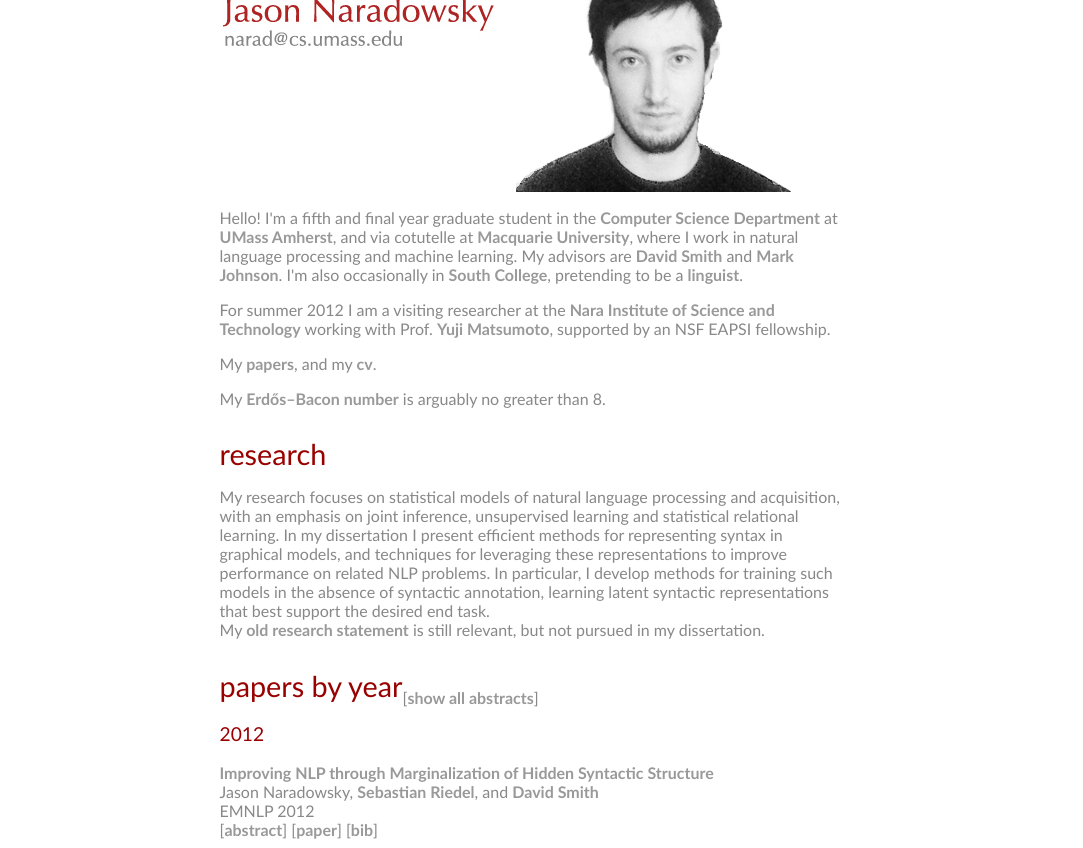
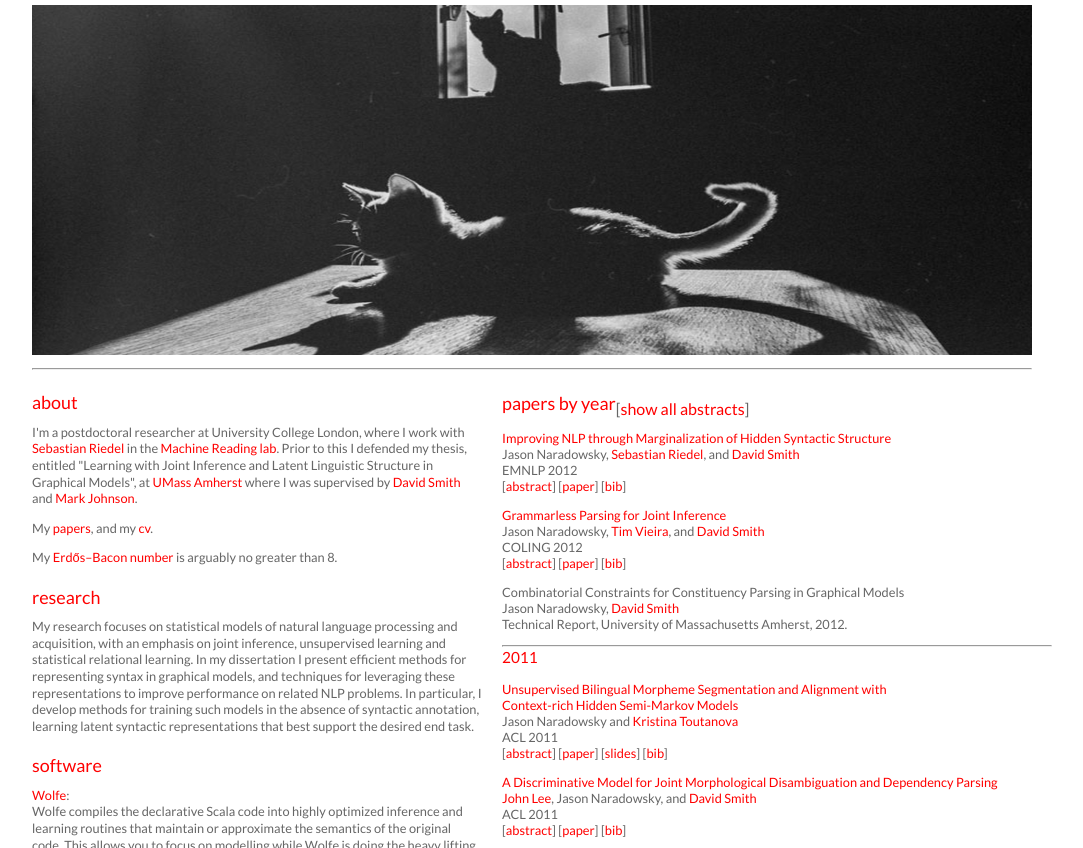
Before and after one commit to narad/narad.github.io, a plain HTML site: page index.html in a window 1280 px wide. Shown: the part 83-931 px from the top of the page, without its empty margins (108-1191 px from the left). Drawn offline with Linux system fonts and the light colour scheme.

Commit message:
updated style

```diff
--- a/index.html
+++ b/index.html
@@ -3,6 +3,8 @@
 
 <html xmlns="http://www.w3.org/1999/xhtml">
 <head>
+
+<link href='http://fonts.googleapis.com/css?family=Lato:100,200,300,400,700' rel='stylesheet' type='text/css'>
 
 <title>Jason Naradowsky</title>
 <meta http-equiv="Content-Type" content="text/html; charset=UTF-8" />
@@ -53,20 +55,18 @@ function switchAll(obj, num) {
 Professional | <a href="personal.html"><u>Personal</u></a>
 </div>
 -->
-<img src="_images/banner.jpeg" />
+<div id ="bigtitle">Jason <font color="black">Naradowsky</font></div>
+<hr />
+<p align="center"><img src="_images/cats.png" width="1000" height="350" alt="404" />
+<hr />
 
+<div id="wrapLeft">
 
-<p>Hello! I'm a fifth and final year graduate student in the
-<a href="http://www.cs.umass.edu/">Computer Science Department</a> at
-<a href="http://www.umass.edu/">UMass Amherst</a>, and via cotutelle at <a href="http://www.mq.edu.au">Macquarie University</a>, where I work in
-natural language processing and machine learning.  My advisors are
-<a href="http://www.cs.umass.edu/~dasmith/">David Smith</a> and
-<a href="http://web.science.mq.edu.au/~mjohnson/">Mark Johnson</a>.
-I'm also occasionally in <a href="https://umasstransit.org/st-wiki-direct/images/thumb/1/17/Academic-SouthCollege-Main.jpg/530px-Academic-SouthCollege-Main.jpg">South College</a>, pretending to be a
-<a href="http://www.umass.edu/linguist/">linguist</a>.</p>
+<h1><a name="about" class="nav-target">about</a></h1>
 
-<p>For summer 2012 I am a visiting researcher at the <a href="http://www.naist.jp/index_j.html">Nara Institute of Science and Technology</a> working with Prof. <a href="http://cl.naist.jp/staff/matsu/home-e.html">Yuji Matsumoto</a>, supported by an NSF EAPSI fellowship.</p>
-
+<p>I'm a postdoctoral researcher at University College London, where I work with <a href="http://www.riedelcastro.org/">Sebastian Riedel</a> in the <a href="http://mr.cs.ucl.ac.uk/">Machine Reading lab</a>. Prior to this I defended my thesis, entitled &quot;Learning with Joint Inference and Latent Linguistic Structure in Graphical Models&quot;, at
+  <a href="http://www.umass.edu/">UMass Amherst</a> where I was supervised by <a href="http://www.ccs.neu.edu/home/dasmith/">David Smith</a> and
+  <a href="http://web.science.mq.edu.au/~mjohnson/">Mark Johnson</a>.</p>
 <p>My <a href="index.html#papers">papers</a>, and my <a href="_cv/narad_cv.pdf">cv</a>.</p>
 
 <p>My <a href="http://en.wikipedia.org/wiki/Erd%C5%91s%E2%80%93Bacon_number">Erdős–Bacon number</a> is arguably no greater than 8.</p>
@@ -74,14 +74,24 @@ I'm also occasionally in <a href="https://umasstransit.org/st-wiki-direct/images
 <h1><a name="introduction" class="nav-target">research</a></h1>
 
 <p>My research focuses on statistical models of natural language processing and acquisition, with an emphasis on joint inference, unsupervised learning and statistical relational learning.  In my dissertation I present efficient methods for representing syntax in graphical models, and techniques for leveraging these representations to improve performance on related NLP problems.  In particular, I develop methods for training such models in the absence of syntactic annotation, learning latent syntactic representations that best support the desired end task. </br>
-
-My <a href="old_statement.html">old research statement</a> is still relevant, but not pursued in my dissertation.
 </p>
 
+<h1><a name="software" class="nav-target">software</a></h1>
+
+<p><a href="http://www.wolfe.ml/">Wolfe</a>:<br />
+Wolfe compiles the declarative Scala code into highly optimized inference and learning routines that maintain or approximate the semantics of the original code. This allows you to focus on modelling while Wolfe is doing the heavy lifting.
+
+There is a limit to automatic optimization. Wolfe therefore provides hooks to inject procedural background knowledge such as optimization subroutines for specific types of sub-functions.</p>
+
+<p><a href="http://www.nltk.org/">Natural Language Toolkit (NLTK)</a>:<br />
+The <a href="http://www.nltk.org/">Natural Language Toolkit</a> is a collection of open source Python modules that can be used freely for research or pedagogical purposes.  There's also <a href="http://www.amazon.com/Natural-Language-Processing-Python-Steven/dp/0596516495">a book</a> out now documenting how to use the NTLK - it doubles as an introductory computational linguistics coursebook.
+For the summer of 2008 I worked on the NLTK while sponsored under the <a href="http://code.google.com/soc/">Google Summer of Code</a> program, during which time I implemented a suite of dependency parsers under the supervision of <a href="http://riedelcastro.github.com/">Sebastian Riedel</a> and <a href="http://www.jasonbaldridge.com/">Jason Baldridge</a>.</p>
+
+</div>
+
+<div id="wrapRight">
 
 <h1><a name="papers" class="nav-target">papers by year</a><sub style="font-size: 16px;">[<a onclick="switchAll(this, 7);">show all abstracts</a>]</sub></h1>
-
-<h2><a name="2012" class="nav-target">2012</a></h2>
 
 <p><a href="_papers/relmarg_emnlp2012.pdf">Improving NLP through Marginalization of Hidden Syntactic Structure</a><br />
 	Jason Naradowsky,
@@ -133,7 +143,8 @@ We propose an alternative and novel method in which constituency parse constrain
     <br />
 </p>
 
-<h2><a name="2011" class="nav-target">2011</a></h2>
+<hr />
+<h2><a name="2011" class="nav-target">2011</a> </h2>
 
 <p><a href="_papers/P11-1090.pdf">Unsupervised Bilingual Morpheme Segmentation and Alignment with <br /> Context-rich Hidden Semi-Markov Models</a><br />
 	Jason Naradowsky and
@@ -203,7 +214,7 @@ Log-linear models provide a convenient method for coupling existing machine lear
 </div>
 
 
-
+<hr />
 <h2><a name="2010" class="nav-target">2010</a></h2>
 
 
@@ -219,6 +230,8 @@ Log-linear models provide a convenient method for coupling existing machine lear
 
 <!-- "Learning hidden metrical structure with a log-linear model of grammar." Workshop on Computational Modelling of Sound Pattern Acquisition. Edmonton, Alberta, Canada: University of Alberta. 2010.
  -->
+
+<hr />
 <h2><a name="2009" class="nav-target">2009</a></h2>
 
 <p>
@@ -277,17 +290,7 @@ Unsupervised learning of morphology is an important task for human learners and
     <br />
     </p>
 
-
-
-
-
-
-
-<h1><a name="software" class="nav-target">software</a></h1>
-
-<p><a href="http://www.nltk.org/">Natural Language Toolkit (NLTK)</a>:<br />
-The <a href="http://www.nltk.org/">Natural Language Toolkit</a> is a collection of open source Python modules that can be used freely for research or pedagogical purposes.  There's also <a href="http://www.amazon.com/Natural-Language-Processing-Python-Steven/dp/0596516495">a book</a> out now documenting how to use the NTLK - it doubles as an introductory computational linguistics coursebook.
-For the summer of 2008 I worked on the NLTK while sponsored under the <a href="http://code.google.com/soc/">Google Summer of Code</a> program, during which time I implemented a suite of dependency parsers under the supervision of <a href="http://riedelcastro.github.com/">Sebastian Riedel</a> and <a href="http://www.jasonbaldridge.com/">Jason Baldridge</a>.</p>
+</div>
 
 <div class="footer">
 6-03-2012
--- a/style.css
+++ b/style.css
@@ -1,17 +1,36 @@
 body {
 	background-color: white;
-	font-family: 'Optima', Verdana, 'Bitstream Vera Sans', sans-serif;
-	color:#888;
- 	padding: 2em 0em 4em 0;
-	font-weight: normal;
+	font-family: 'Lato', sans-serif;
+	color: #666;
+ 	padding: 0.0em 0em 4em 0;
+	font-weight: 400;
 }
 
+#bigtitle {
+	font-size: 3.0em;
+	font-weight: 300;
+}
 
 #wrap {
-     width: 625px;
+	background-color: white;
+     width: 1000px;
      margin: auto;
-     background-color: white;
-	 border: .2em  #555;
+	 padding: 1em;
+	 font-size: 0.8em;
+}
+
+#wrapLeft {
+	margin-top: -0.3em;
+	 font-size: 1.0em;
+     width: 450px;
+	 float: left;
+	 line-height: 130%;
+}
+
+#wrapRight {
+	 font-size: 1.0em;
+     width: 550px;
+	 margin-left: 470px;
 }
 
 
@@ -65,8 +84,7 @@ blockquote:after {
 }
 
 a {
-font-weight: bold;
-color:#999;
+color: #F00;
 text-decoration: none;
 }
 
@@ -77,7 +95,6 @@ color: #aaa;
 
 a.nav-target {
 font-weight: normal;
-color:#900;
 }
 
 a.title {
@@ -92,7 +109,7 @@ color:#900;
 }
 
 h1 {
-font-size: 1.8em;
+font-size: 1.4em;
 text-transform: lowercase;
 font-weight: normal;
 padding-top: 10px;
@@ -106,6 +123,7 @@ font-size: 1.2em;
 text-transform: lowercase;
 font-weight: normal;
 padding-bottom: 2px;
+margin-top: -0.3em;
 }
 
 
```
Also changed, not shown: 404.html (added, +10 -0 lines), _images/banner copy.jpeg (deleted), _images/banner.jpeg.bu.jpeg (deleted), _images/banner.jpg.bu.jpg (deleted), _images/banner_old.jpeg (deleted), _images/bio/cruise.jpeg (deleted), _images/bio/girls_together.jpg (deleted), _images/bio/highschool.jpg (deleted), _images/cats.png (added), _images/diag.jpg (deleted), _images/goat_flip.gif (added), _images/green.jpg (deleted), _images/jason_at_computer.jpeg (renamed from _images/bio/jason_at_computer.jpeg), 1 other file.
